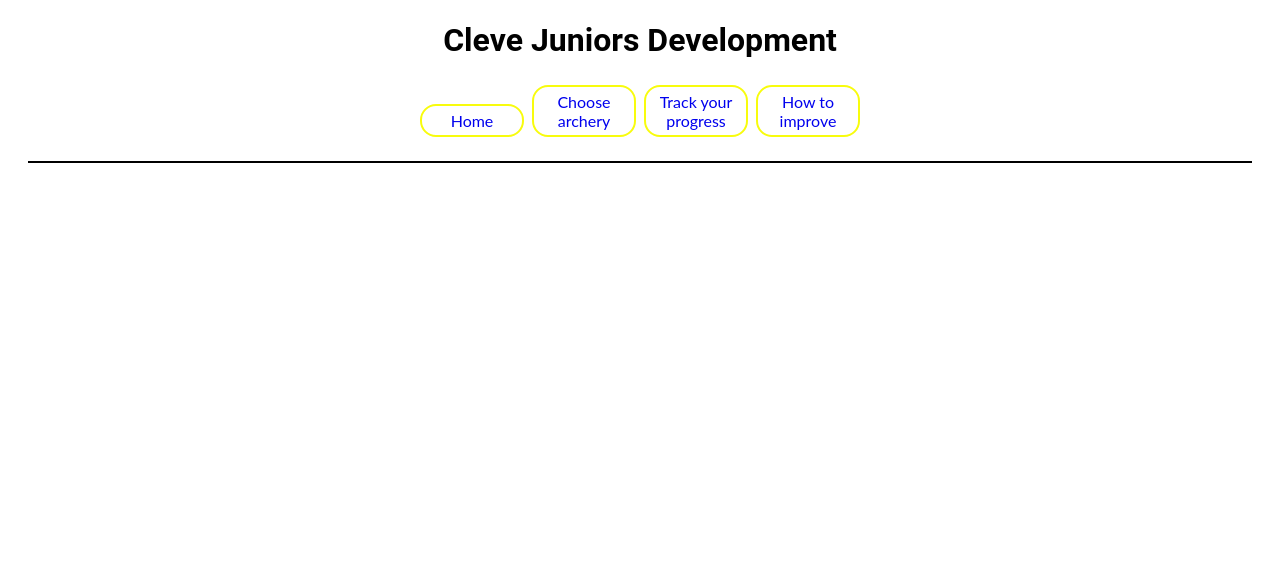
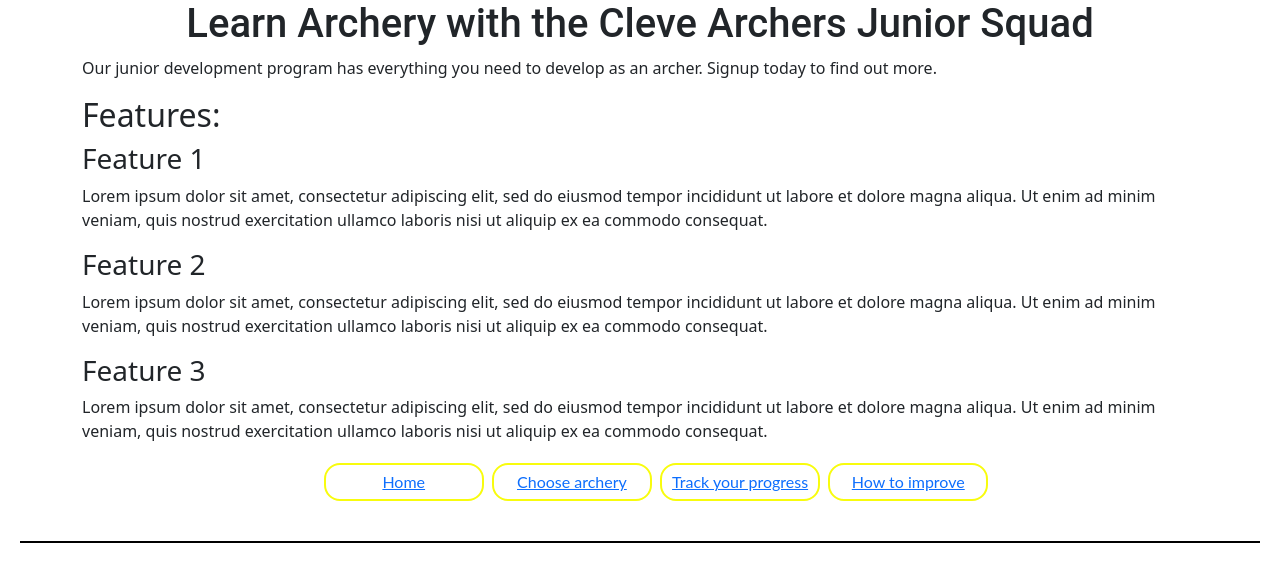
Before and after one commit to blockhead77/flightpath, a plain HTML site: page index.html in a window 1280 px wide. Drawn offline with nearby package versions, Linux system fonts and the light colour scheme.

Commit message:
Added features section

```diff
--- a/assets/css/style.css
+++ b/assets/css/style.css
@@ -6,7 +6,7 @@ ul {
   a {
     border: 2px solid rgb(248, 252, 13);
     border-radius: 50%;
-    width: 5rem;
+    width: 10rem;
     padding: 5px 10px;
     text-align: center;
     text-decoration: none;
--- a/index.html
+++ b/index.html
@@ -4,10 +4,39 @@
     <meta charset="UTF-8">
     <meta name="viewport" content="width=device-width, initial-scale=1.0">
     <link rel="stylesheet" href="assets/css/style.css">
-    <title>Cleve Juniors</title>
+    <link href="https://cdn.jsdelivr.net/npm/bootstrap@5.2.3/dist/css/bootstrap.min.css" rel="stylesheet" integrity="sha384-rbsA2VBKQhggwzxH7pPCaAqO46MgnOM80zW1RWuH61DGLwZJEdK2Kadq2F9CUG65" crossorigin="anonymous">
+    <script src="https://cdn.jsdelivr.net/npm/bootstrap@5.2.3/dist/js/bootstrap.bundle.min.js" integrity="sha384-kenU1KFdBIe4zVF0s0G1M5b4hcpxyD9F7jL+jjXkk+Q2h455rYXK/7HAuoJl+0I4" crossorigin="anonymous"></script>
+    <title>Cleve Archers ¦ Junior Development</title>
 </head>
+
 <body>
-    <h1>Cleve Juniors Development</h1>
+     <!-- Callout -->
+    <article class="container">
+        <section class="callout">
+            <h1>Learn Archery with the Cleve Archers Junior Squad</h1>
+            <p>Our junior development program has everything you need to develop as an archer. Signup today to find out more.</p>
+        </section>
+    <!-- Callout -->
+
+    <!-- Features -->
+    <section class="features">
+        <h2>Features:</h2>
+        <div class="feature">
+            <h3>Feature 1</h3>
+            <p>Lorem ipsum dolor sit amet, consectetur adipiscing elit, sed do eiusmod tempor incididunt ut labore et dolore magna aliqua. Ut enim ad minim veniam, quis nostrud exercitation ullamco laboris nisi ut aliquip ex ea commodo consequat.</p>
+        </div>
+        <div class="feature">
+            <h3>Feature 2</h3>
+            <p>Lorem ipsum dolor sit amet, consectetur adipiscing elit, sed do eiusmod tempor incididunt ut labore et dolore magna aliqua. Ut enim ad minim veniam, quis nostrud exercitation ullamco laboris nisi ut aliquip ex ea commodo consequat.</p>
+        </div>
+        <div class="feature">
+            <h3>Feature 3</h3>
+            <p>Lorem ipsum dolor sit amet, consectetur adipiscing elit, sed do eiusmod tempor incididunt ut labore et dolore magna aliqua. Ut enim ad minim veniam, quis nostrud exercitation ullamco laboris nisi ut aliquip ex ea commodo consequat.</p>
+        </div>
+    </section>
+    <!-- /.features -->
+    </article>
+
     <nav>
         <ul>
             <li>
```
Also changed, not shown: 1 other file.
